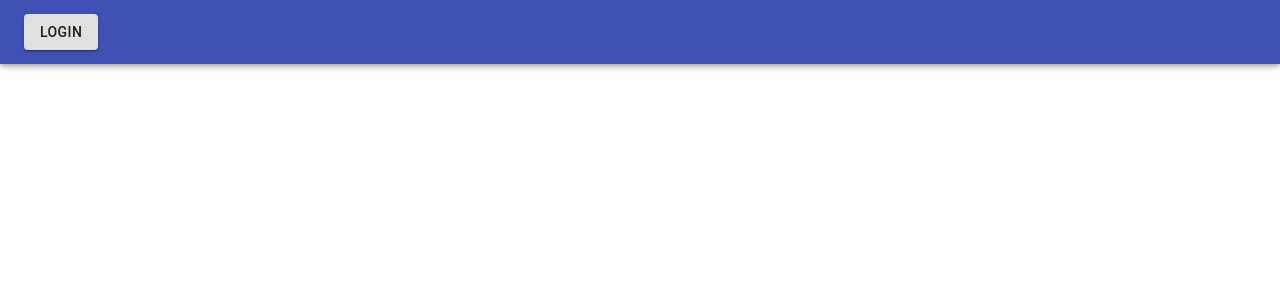
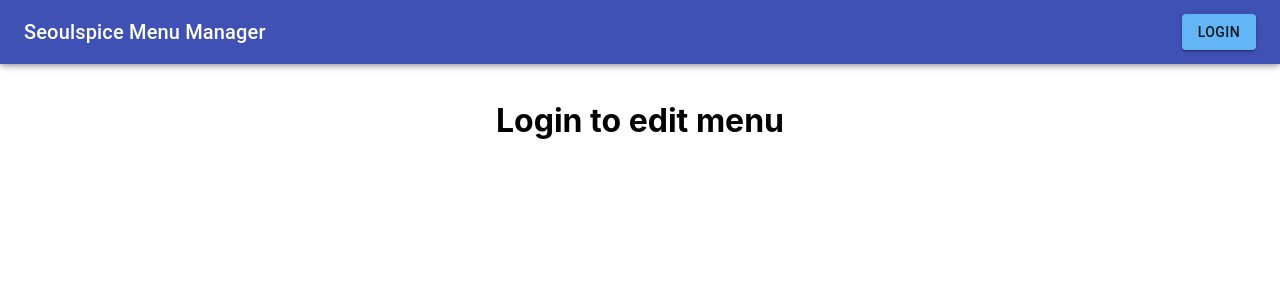
Before and after one commit to michaelcaterisano/seoulspice-menu-manager, a React (Create React App) app: page / in a window 1280 px wide. Shown: the top 300 px of the page. Built offline with nearby package versions, Linux system fonts and the light colour scheme; no server answers.

Commit message:
adding more styles

```diff
--- a/package.json
+++ b/package.json
@@ -5,6 +5,7 @@
   "dependencies": {
     "@auth0/auth0-react": "^1.3.0",
     "@material-ui/core": "^4.11.3",
+    "@material-ui/system": "^4.11.3",
     "@testing-library/jest-dom": "^5.11.4",
     "@testing-library/react": "^11.1.0",
     "@testing-library/user-event": "^12.1.10",
--- a/src/App.js
+++ b/src/App.js
@@ -1,16 +1,32 @@
 import React from "react";
 import {useAuth0} from "@auth0/auth0-react";
 import {BrowserRouter as Router, Switch, Route, Link} from "react-router-dom";
+import LoginButton from "./components/LoginButton";
+import LogoutButton from "./components/LogoutButton";
 import Profile from "./components/Profile";
-import {AppBar, Button, Container, Toolbar} from "@material-ui/core";
+import {AppBar, Box, Toolbar, Typography} from "@material-ui/core";
 import {makeStyles} from "@material-ui/core/styles";
 import {ThemeProvider} from "@material-ui/core/styles";
 import {createMuiTheme} from "@material-ui/core/styles";
-import {yellow, green, red} from "@material-ui/core/colors";
+
+const theme = createMuiTheme();
 
 const useStyles = makeStyles((theme) => ({
   main: {
     paddingTop: theme.spacing(10),
+    display: "flex",
+    flexDirection: "column",
+    alignItems: "center",
+  },
+  root: {
+    flexGrow: 1,
+    maxWidth: "600px",
+  },
+  menuButton: {
+    marginRight: theme.spacing(2),
+  },
+  title: {
+    flexGrow: 1,
   },
 }));
 
@@ -26,31 +42,18 @@ export default function App() {
   } = useAuth0();
 
   return (
-    <ThemeProvider>
+    <ThemeProvider theme={theme}>
       <AppBar>
         <Toolbar>
-          {!isAuthenticated && (
-            <Button
-              color="info"
-              variant="contained"
-              onClick={() => loginWithRedirect()}
-            >
-              Login
-            </Button>
-          )}
-          {isAuthenticated && (
-            <Button
-              color="info"
-              variant="contained"
-              onClick={() => logout({returnTo: window.location.origin})}
-            >
-              Logout
-            </Button>
-          )}
+          <Typography variant="h6" className={classes.title}>
+            Seoulspice Menu Manager
+          </Typography>
+          {isAuthenticated ? <LogoutButton /> : <LoginButton />}
         </Toolbar>
       </AppBar>
       <main className={classes.main}>
-        <Container>{isAuthenticated && <Profile />}</Container>
+        {!isAuthenticated && <Box component="h1">Login to edit menu</Box>}
+        {isAuthenticated && <Profile />}
       </main>
     </ThemeProvider>
   );
--- a/src/components/ChooseLocation.js
+++ b/src/components/ChooseLocation.js
@@ -1,15 +1,14 @@
 import React, {useEffect, useState} from "react";
 import {makeStyles} from "@material-ui/core/styles";
-import InputLabel from "@material-ui/core/InputLabel";
 import FormControl from "@material-ui/core/FormControl";
 import Select from "@material-ui/core/Select";
-import NativeSelect from "@material-ui/core/NativeSelect";
 import Button from "@material-ui/core/Button";
+import Box from "@material-ui/core/Box";
 
 const useStyles = makeStyles((theme) => ({
   formControl: {
     margin: theme.spacing(1),
-    minWidth: 120,
+    minWidth: "350px",
   },
   selectEmpty: {
     marginTop: theme.spacing(2),
@@ -38,7 +37,8 @@ const ChooseLocation = ({locations, selectLocation}) => {
   return (
     <div>
       <FormControl className={classes.formControl}>
-        <InputLabel htmlFor="age-native-simple">Select Location</InputLabel>
+        <Box component="h1">Choose a location to edit</Box>
+
         <Select
           native
           value={locationId}
--- a/src/components/LoginButton.js
+++ b/src/components/LoginButton.js
@@ -1,10 +1,20 @@
-import React from 'react';
-import {useAuth0} from '@auth0/auth0-react';
+import {useAuth0} from "@auth0/auth0-react";
+import Button from "@material-ui/core/Button";
+import {useTheme} from "@material-ui/core/styles";
 
 const LoginButton = () => {
   const {loginWithRedirect} = useAuth0();
+  const theme = useTheme();
 
-  return <button onClick={() => loginWithRedirect()}>Log In</button>;
+  return (
+    <Button
+      style={{backgroundColor: theme.palette.info.light}}
+      variant="contained"
+      onClick={() => loginWithRedirect()}
+    >
+      Login
+    </Button>
+  );
 };
 
 export default LoginButton;
--- a/src/components/LogoutButton.js
+++ b/src/components/LogoutButton.js
@@ -1,13 +1,19 @@
-import React from "react";
 import {useAuth0} from "@auth0/auth0-react";
+import Button from "@material-ui/core/Button";
+import {useTheme} from "@material-ui/core/styles";
 
 const LogoutButton = () => {
   const {logout} = useAuth0();
+  const theme = useTheme();
 
   return (
-    <button onClick={() => logout({returnTo: window.location.origin})}>
-      Log Out
-    </button>
+    <Button
+      style={{backgroundColor: theme.palette.info.light}}
+      variant="contained"
+      onClick={() => logout({returnTo: window.location.origin})}
+    >
+      Logout
+    </Button>
   );
 };
 
--- a/src/components/Profile.js
+++ b/src/components/Profile.js
@@ -38,11 +38,6 @@ const Profile = () => {
     <div>
       {isAuthenticated && locations && (
         <div>
-          {/* profile
-        <img src={user.picture} alt={user.name} />
-        <h2>{user.name}</h2>
-        <p>{user.email}</p>
-        <h3>User Metadata</h3> */}
           {!locationId && (
             <ChooseLocation
               locations={locations}
```
